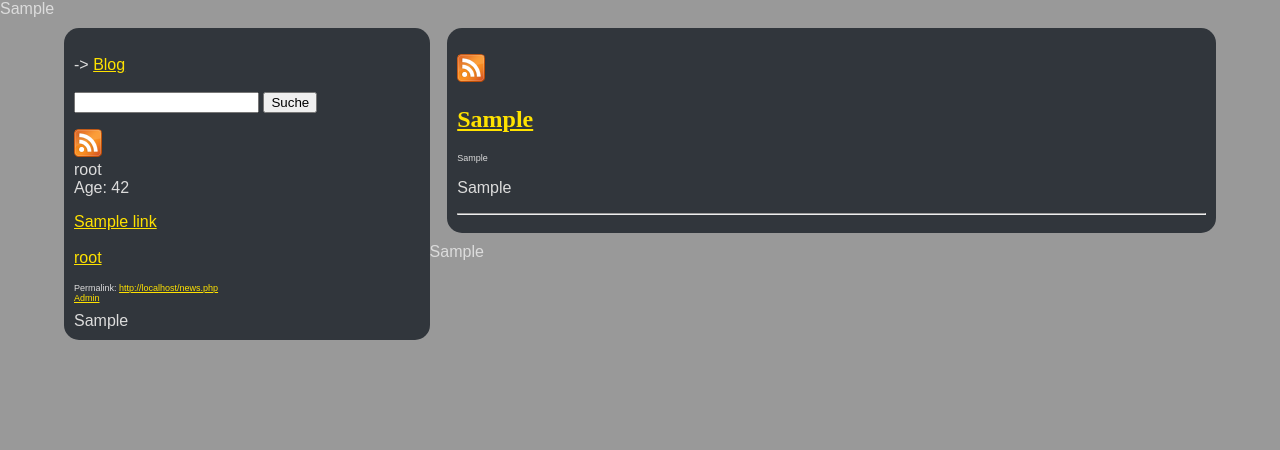
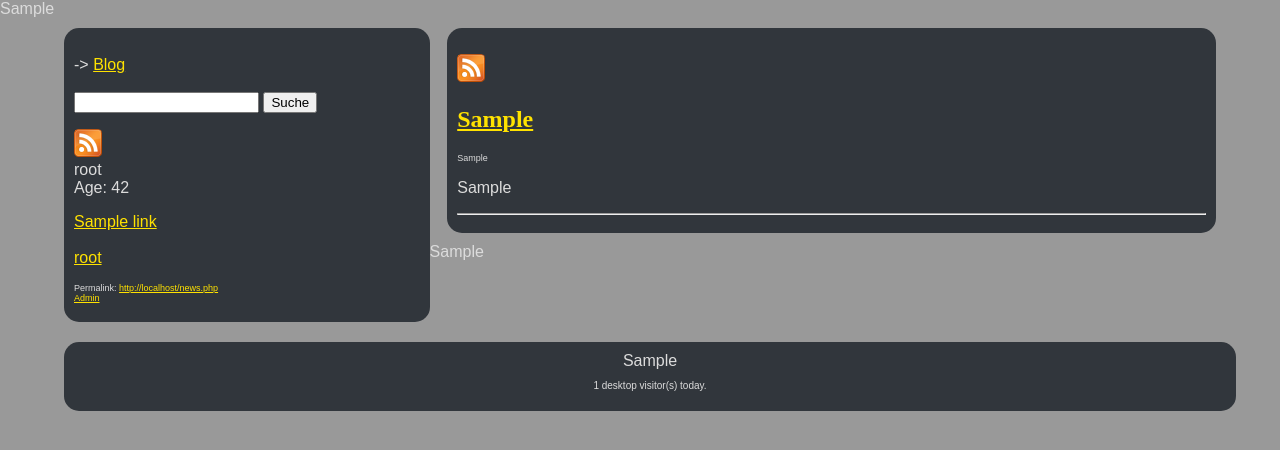
Before and after one commit to xythobuz/xythobuzCMS, a PHP site: page /news.php in a window 1280 px wide. Shown: the top 450 px of the page. Run offline with PHP 8.4, Linux system fonts and the light colour scheme; tables that the repository leaves empty or names only in its code hold one stand-in row (values such as "Sample post").

Commit message:
Custom Visitor Counter

```diff
--- /dev/null
+++ b/count.php
@@ -0,0 +1,23 @@
+<?
+	$countFile = "counter.txt";
+	$currentDay = date("j");
+
+	if (file_exists($countFile)) {
+		$hits = file($countFile, FILE_IGNORE_NEW_LINES);
+		if ($hits[0] == $currentDay) {
+			// Still same day
+			$visitCount = $hits[1] + 1;
+		} else {
+			// New day
+			$visitCount = 1;
+		}
+	} else {
+		$visitCount = 1;
+	}
+
+	$fp = fopen($countFile, "w");
+	fputs($fp, $currentDay."\n".$visitCount);
+	fclose($fp);
+
+	echo $visitCount;
+?>
--- a/func.php
+++ b/func.php
@@ -193,7 +193,7 @@ function bottom2() {
 	$url = str_replace("'", '&#39;', $url);
 ?>Permalink: <a href="<? echo $url; ?>"><? echo $url; ?></a><br>
 <a href="pwd.php">Admin</a><br>
-</p>
+</p></nav><div class="footer">
 <?
 
 	$sql = 'SELECT
@@ -215,14 +215,13 @@ function bottom2() {
 <?
 	}
 	if (isset($xythobuzCMS_twitterNick)) {
-?><a href="https://twitter.com/<? echo $xythobuzCMS_twitterNick; ?>" class="twitter-follow-button" data-button="grey" data-text-color="#FFFFFF" data-link-color="#00AEFF" data-show-count="false">Follow @<? echo $xythobuzCMS_twitterNick; ?></a>
-<script src="//platform.twitter.com/widgets.js" type="text/javascript"></script><br>
+?><a href="https://twitter.com/<? echo $xythobuzCMS_twitterNick; ?>" class="twitter-follow-button" data-button="grey" data-text-color="#FFFFFF" data-link-color="#00AEFF" data-show-count="false">Follow @<? echo $xythobuzCMS_twitterNick; ?></a><br>
 <?
 	}
 	if (isset($xythobuzCMS_adcode)) {
 		echo $xythobuzCMS_adcode."\n";
 	}
-	if (isset($xythobuzCMS_piwiktoken)) {
+	/* if (isset($xythobuzCMS_piwiktoken)) {
 		$curl_handle = curl_init();
 		curl_setopt($curl_handle,CURLOPT_URL, $xythobuzCMS_root.'/piwik/index.php?module=API&method=VisitsSummary.getUniqueVisitors&idSite=1&period=day&date=today&format=xml&token_auth='.$xythobuzCMS_piwiktoken);
 		curl_setopt($curl_handle,CURLOPT_CONNECTTIMEOUT,2);
@@ -234,10 +233,17 @@ function bottom2() {
 			$s_array = array("<result>", "</result>", "<?xml version=\"1.0\" encoding=\"utf-8\" ?>\n");
 			echo "<p style=\"font-size:x-small\">";
 			echo str_replace($s_array, "", $buffer);
-			echo " Besucher heute</p>\n";
+			echo " Visitors</p>\n";
+		} else {
+			echo "<p style=\"font-size:x-small\">No Visitor Data!</p>\n";
 		}
-	}
-?></nav></div>
+	} */
+
+	echo "<p style=\"font-size:x-small\">";
+	include("count.php");
+	echo " desktop visitor(s) today.</p>\n";
+
+?></div></div>
 <?
 	// Print custom code
 	$sql = 'SELECT
--- a/mobile/index.php
+++ b/mobile/index.php
@@ -251,7 +251,8 @@ No Comments!
 </div>
 <div id="footer">
 	<a class="noeffect" href="../admin.php">Admin Area</a><br>
-	<a class="noeffect" href="http://snippetspace.com">iPowered by iWebKit</a>
+	<a class="noeffect" href="http://snippetspace.com">iPowered by iWebKit</a><br>
+	<a href="#"><? include("../count.php"); ?> iOS visitor(s) today.</a>
 </div>
 <?
 $sql = 'SELECT
--- a/style.css
+++ b/style.css
@@ -59,6 +59,18 @@ pre {
 	color: #DCDCDC;
 }
 
+.footer {
+	background-color: #31363C;
+	clear: right;
+	float: left;
+	width: 100%;
+	padding: 10px;
+	margin-top: 10px;
+	margin-bottom: 10px;
+	text-align: center;
+	border-radius: 15px;
+}
+
 .content {
 	width: 65%;
 	background-color: #31363C;
```
